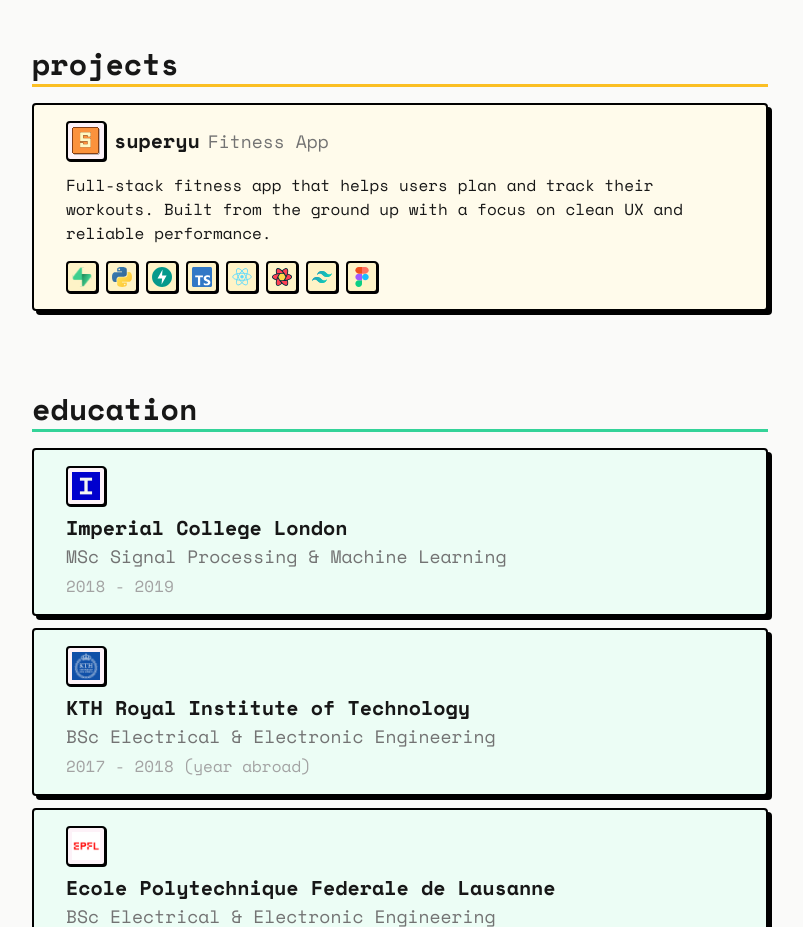
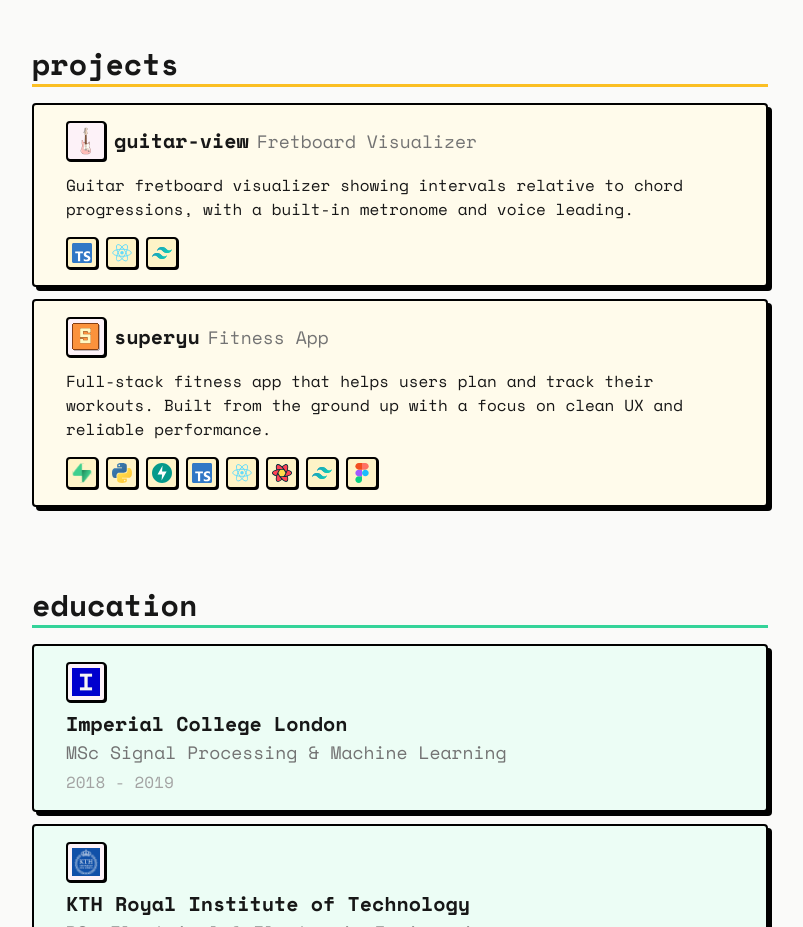
Before and after one commit to adityagarga/adityagarga.github.io, a React (Vite) app: page / in a window 1280 px wide. Shown: the part 2020-2947 px from the top of the page, without its empty margins (240-1043 px from the left). Built offline with nearby package versions, Linux system fonts and the light colour scheme.

Commit message:
Add guitar-view project to projects section

```diff
--- a/src/ProjectSection.tsx
+++ b/src/ProjectSection.tsx
@@ -9,6 +9,19 @@
                     projects
                 </h2>
                 <StaggerContainer className="flex flex-col gap-3">
+                    <StaggerItem>
+                        <InfoCard
+                            color="yellow"
+                            primaryIcon="Strat"
+                            primaryTitle="guitar-view"
+                            secondaryTitle="Fretboard Visualizer"
+                            description={[
+                                'Guitar fretboard visualizer showing intervals relative to chord progressions, with a built-in metronome and voice leading.',
+                            ]}
+                            icons={['Typescript', 'React', 'Tailwindcss']}
+                            link="https://github.com/adityagarga/guitar-view"
+                        />
+                    </StaggerItem>
                     <StaggerItem>
                         <InfoCard
                             color="yellow"
```
